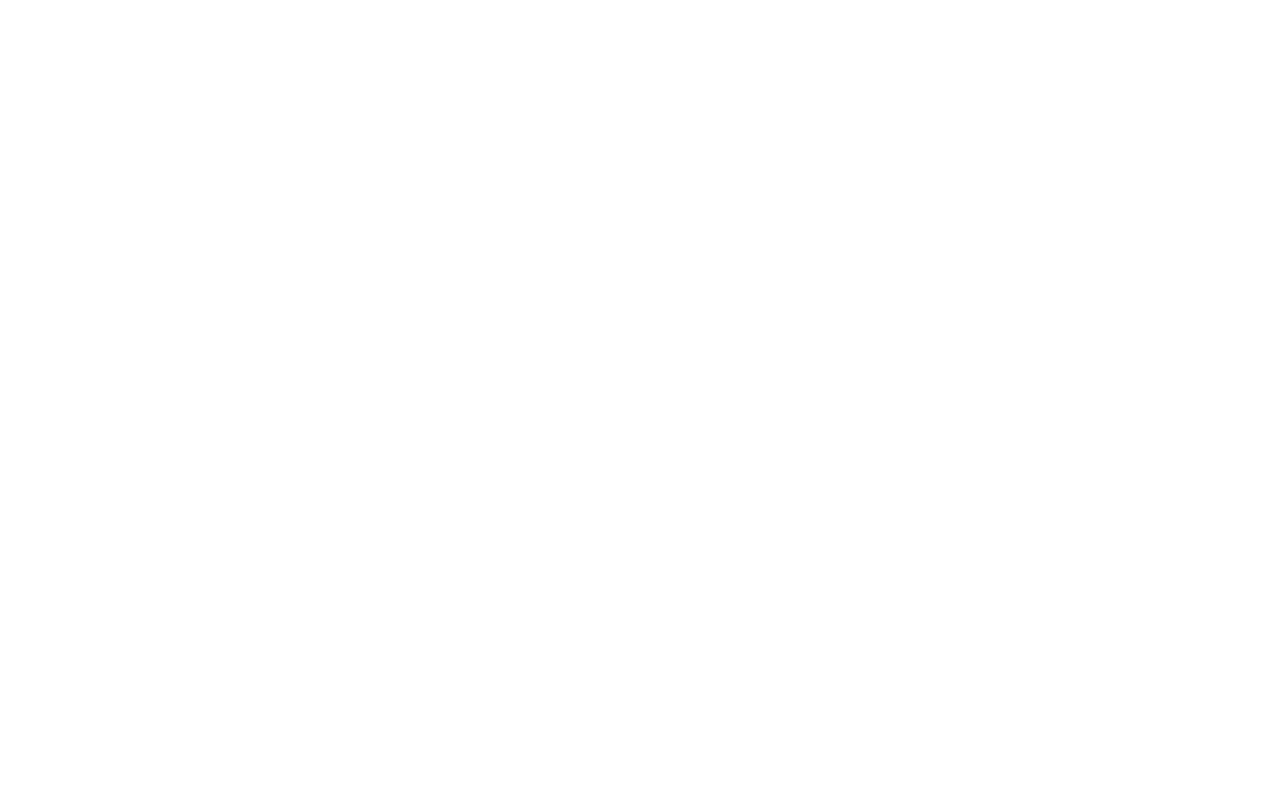
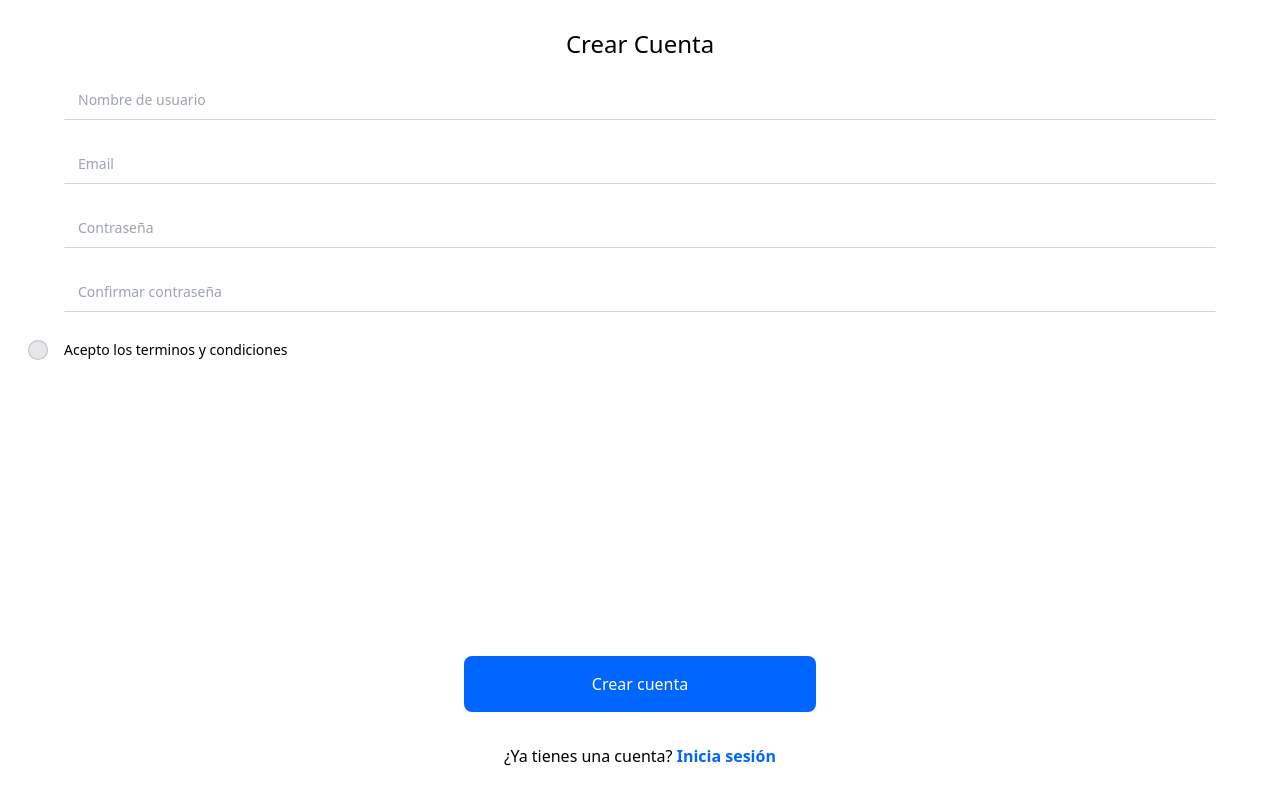
Before and after one commit to mathiascianni/anteia2.0, a React (Vite) app: page /login in a window 1280 px wide. Before the commit this address had no page. Built offline with nearby package versions, Linux system fonts and the light colour scheme.

Commit message:
maquetado del registro de usuario, componente de checkbox e input

```diff
--- /dev/null
+++ b/src/components/Auth/Checkbox.jsx
@@ -0,0 +1,26 @@
+import React from 'react';
+
+const Checkbox = ({text}) => {
+    return (
+        <div class="flex items-center px-4 mt-4">
+                <label class="relative flex items-center p-3 rounded-full cursor-pointer" htmlFor="customStyle">
+
+                    <input type="checkbox"
+                        class="before:content[''] peer relative h-5 w-5 cursor-pointer appearance-none rounded-full border border-gray-900/20 bg-gray-900/10 transition-all before:absolute before:top-2/4 before:left-2/4 before:block before:h-12 before:w-12 before:-translate-y-2/4 before:-translate-x-2/4 before:rounded-full before:bg-blue-gray-500 before:opacity-0 before:transition-opacity checked:bg-primary checked:before:bg-gray-900 hover:scale-105 hover:before:opacity-0"
+                        id="customStyle" />
+                    <span
+                        class="absolute text-white transition-opacity opacity-0 pointer-events-none top-2/4 left-2/4 -translate-y-2/4 -translate-x-2/4 peer-checked:opacity-100">
+                        <svg xmlns="http://www.w3.org/2000/svg" class="h-3.5 w-3.5" viewBox="0 0 20 20" fill="currentColor"
+                            stroke="currentColor" stroke-width="1">
+                            <path fill-rule="evenodd"
+                                d="M16.707 5.293a1 1 0 010 1.414l-8 8a1 1 0 01-1.414 0l-4-4a1 1 0 011.414-1.414L8 12.586l7.293-7.293a1 1 0 011.414 0z"
+                                clip-rule="evenodd"></path>
+                        </svg>
+                    </span>
+                </label>
+                <label for="customStyle" className="mx-1 text-sm">{text}</label>
+            </div>
+    );
+}
+
+export default Checkbox;
--- /dev/null
+++ b/src/components/Auth/Input.jsx
@@ -0,0 +1,19 @@
+import React from 'react';
+
+const Input = ({title = "", type = ""}) => {
+    return (
+
+            <div class="relative w-full min-w-[200px] h-10">
+                <input
+                    type = {type}
+                    class="peer w-full h-full border-t-transparent border-l-transparent border-r-transparent bg-transparent text-blue-gray-700 font-sans font-normal outline outline-0 focus:outline-0 border-b-gray-300 border focus:border-2  text-sm px-3 py-2.5  focus:border-b-blue-700"
+                    placeholder=" " /><label
+                    class="flex w-full h-full select-none pointer-events-none absolute left-0 font-normal !overflow-visible truncate peer-placeholder-shown:text-blue-gray-500 leading-tight peer-focus:leading-tight peer-disabled:text-transparent peer-disabled:peer-placeholder-shown:text-blue-gray-500 transition-all -top-1.5 peer-placeholder-shown:text-sm text-[11px] peer-focus:text-[11px] before:content[' '] before:block before:box-border before:w-2.5 before:h-1.5 before:mt-[6.5px] before:mr-1 peer-placeholder-shown:before:border-transparent before:rounded-tl-md  before:pointer-events-none before:transition-all peer-disabled:before:border-transparent after:content[' '] after:block after:flex-grow after:box-border after:w-2.5 after:h-1.5 after:mt-[6.5px] after:ml-1 peer-placeholder-shown:after:border-transparent after:rounded-tr-md  after:pointer-events-none after:transition-all peer-disabled:after:border-transparent peer-placeholder-shown:leading-[3.75] text-gray-400 peer-focus:text-blue-700 ">
+                        {title}
+                </label>
+            </div>
+
+    );
+}
+
+export default Input;
--- /dev/null
+++ b/src/pages/Login.jsx
@@ -0,0 +1,24 @@
+import React from 'react';
+import Input from '../components/Auth/Input';
+import Checkbox from '../components/Auth/Checkbox';
+
+const Login = () => {
+    return (
+        <div className='text-center mt-7'>
+            <h1 className='text-2xl'>Crear Cuenta</h1>
+            <div className='mt-5 w-[90%] gap-6 flex flex-col mx-auto'>
+                <Input title="Nombre de usuario" type="text" />
+                <Input title="Email" type="Email" />
+                <Input title="Contraseña" type="password" />
+                <Input title="Confirmar contraseña" type="password" />
+            </div>
+            <Checkbox text="Acepto los terminos y condiciones" />
+            <div className='fixed bottom-0 w-full flex flex-col'>
+                <button className='mx-auto text-white bg-primary px-32 py-4 rounded-lg'>Crear cuenta</button>
+                <label className='my-8'>¿Ya tienes una cuenta? <span className='text-primary font-bold'>Inicia sesión</span></label>
+            </div>
+        </div>
+    );
+}
+
+export default Login;
--- a/src/router/MainRoutes.jsx
+++ b/src/router/MainRoutes.jsx
@@ -1,11 +1,13 @@
 import { Routes, Route } from "react-router-dom"
 import MainLayout from "../Layouts/MainLayout"
+import Login from "../pages/Login"
 
 const MainRoutes = () => {
   return (
     <>
       <Routes>
         <Route path="/" element={<MainLayout><div>esto es una verga</div></MainLayout>} />
+        <Route path="/login" element={<Login />} />
       </Routes>
     </>
   )
--- a/tailwind.config.js
+++ b/tailwind.config.js
@@ -8,6 +8,7 @@
     extend: {
       colors: {
         "primary": "#0066FF",
+        "medium": "A49E9E",
         "primary-light": "#BBDEF0",
         "primary-dark": "#1258C0",
         "primary-disabled": "#537EBF",
```
